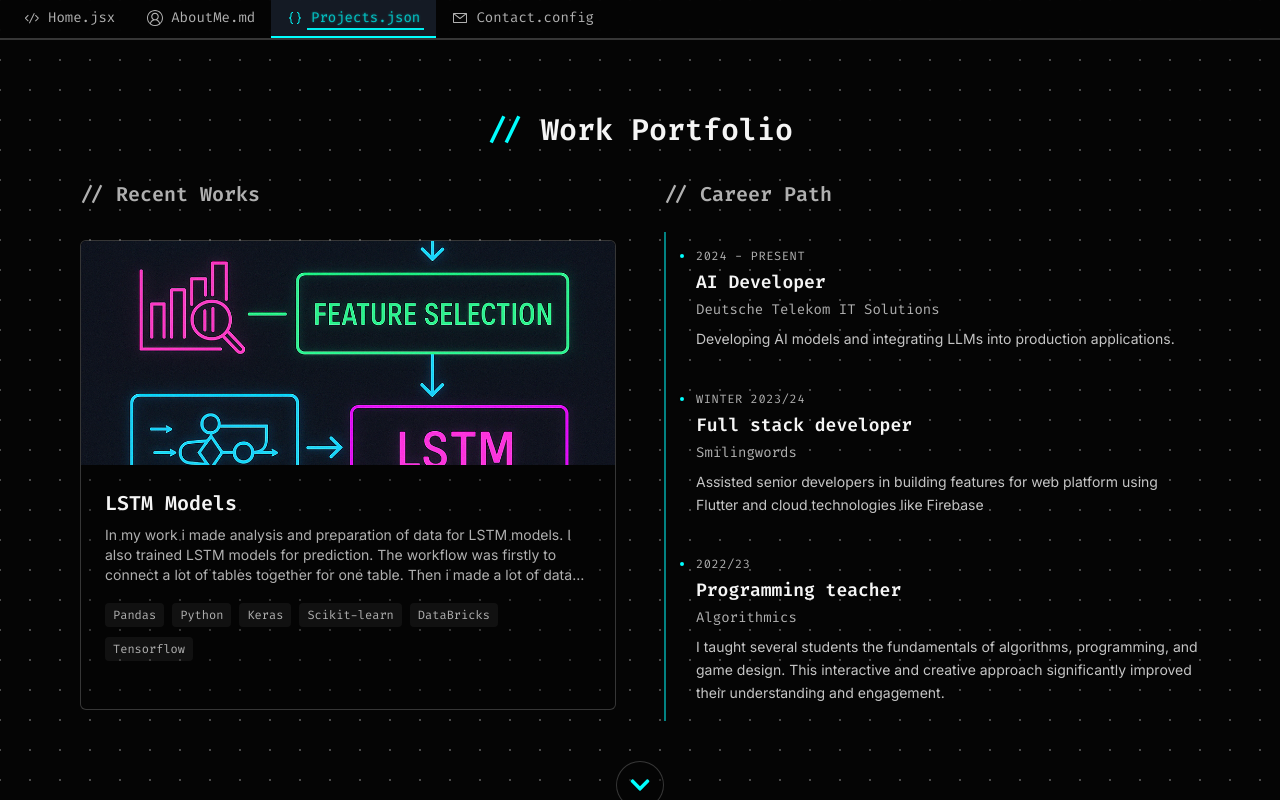
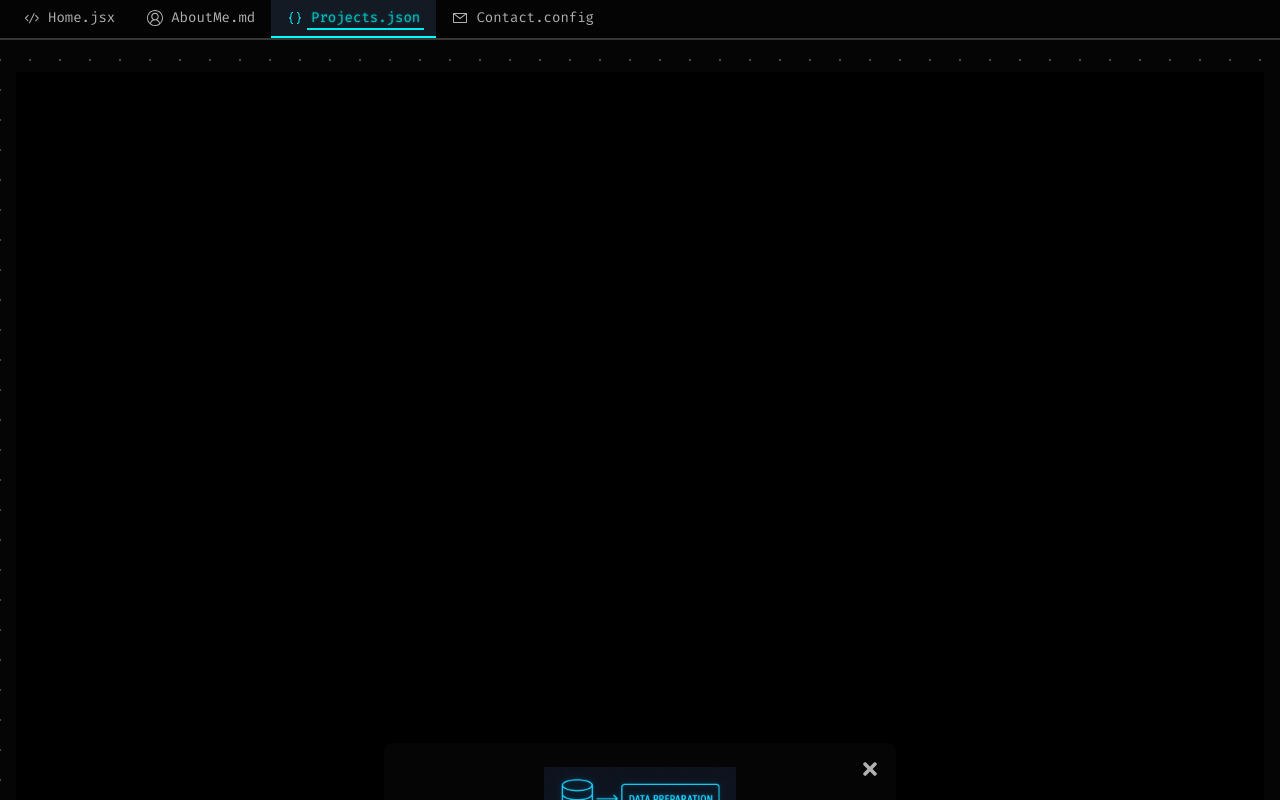
Before and after one commit to Dospalko/glitch-portfolio, a React (Vite) app: page /projects in a window 1280 px wide. Both pictures are taken after a click on the element 348 px from the left and 475 px from the top of the page. Shown: the top 800 px of the page. Built offline with nearby package versions, Linux system fonts and the light colour scheme; a web font is replaced by a local one.

Commit message:
feat: popup working now somehow

```diff
--- a/src/pages/ProjectsPage.jsx
+++ b/src/pages/ProjectsPage.jsx
@@ -1,16 +1,14 @@
-import React from 'react';
-import { useState } from 'react';
-import { AnimatePresence } from 'framer-motion';
+import React, { useState } from 'react';
+import { AnimatePresence, motion } from 'framer-motion';
 import ProjectCard from '../components/ProjectCard';
 import { projectsData } from '../data/projects';
-import { motion } from 'framer-motion';
-import { FaChevronDown, FaBriefcase } from "react-icons/fa"; // Pridaný FaBriefcase
+import { FaChevronDown, FaBriefcase, FaTimes } from 'react-icons/fa';
 import { glitchyPageTransitionVariants } from '../utils/motionVariants';
 
-// Konštanta pre offset výšky hlavičky, aby sa zabezpečilo správne scrollovanie
+// Offset for header height when scrolling
 const HEADER_HEIGHT_OFFSET = 90;
 
-// --- Dummy dáta pracovných skúseností (nahradiť skutočnými dátami) ---
+// Dummy work experience data
 const workExperienceData = [
   {
     id: 1,
@@ -24,27 +22,24 @@ const workExperienceData = [
     title: "Full stack developer",
     company: "Smilingwords",
     dates: "Winter 2023/24",
-    description: "Assisted senior developers in building features for web platform using Flutter and cloud technologies like Firebase"
+    description: "Assisted senior developers in building features for web platform using Flutter and cloud technologies like Firebase."
   },
   {
     id: 3,
     title: "Programming teacher",
     company: "Algorithmics",
     dates: "2022/23",
-    description: "I taught several students the fundamentals of algorithms, programming, and game design. This interactive and creative approach significantly improved their understanding and engagement."
+    description: "Taught fundamentals of algorithms, programming, and game design—boosting student engagement and understanding."
   }
 ];
 
-// Komponent pre tlačidlo, ktoré scrolluje na ďalšiu sekciu
+// Scroll-to-next-section button
 const ScrollButton = ({ nextSectionId }) => {
   const handleClick = () => {
     const nextSection = document.getElementById(nextSectionId);
     if (nextSection) {
-      const elementPosition = nextSection.getBoundingClientRect().top;
-      const offsetPosition = elementPosition + window.pageYOffset - HEADER_HEIGHT_OFFSET;
-      window.scrollTo({ top: offsetPosition, behavior: "smooth" });
-    } else {
-      console.warn(`Scroll target element not found: #${nextSectionId}`);
+      const top = nextSection.getBoundingClientRect().top + window.pageYOffset - HEADER_HEIGHT_OFFSET;
+      window.scrollTo({ top, behavior: 'smooth' });
     }
   };
 
@@ -55,32 +50,41 @@ const ScrollButton = ({ nextSectionId }) => {
         scale: 1.1,
         y: [-1, -3, -1, -3, -2],
         x: [0, 1, -1, 1, 0],
-        filter: `drop-shadow(0 0 6px var(--color-accent-glitch))`,
-        transition: { y: { duration: 0.3, repeat: Infinity }, x: { duration: 0.2, repeat: Infinity }, scale: { duration: 0.2 }, filter: { duration: 0.2 } }
+        filter: 'drop-shadow(0 0 6px var(--color-accent-glitch))',
+        transition: { y: { duration: 0.3, repeat: Infinity }, x: { duration: 0.2, repeat: Infinity } }
       }}
-      whileTap={{ scale: 0.90, filter: `brightness(0.7)` }}
-      transition={{ type: "spring", stiffness: 400, damping: 17 }}
-      className="p-3 mb-10 md:mb-12 border border-[var(--color-border-subtle)] rounded-full text-[var(--color-accent-glitch)] hover:border-[var(--color-accent-glitch)] z-20 backdrop-blur-sm bg-[var(--color-background)]/50"
-      aria-label={`Scroll down to ${nextSectionId.replace('-', ' ')} section`}
+      whileTap={{ scale: 0.9, filter: 'brightness(0.7)' }}
+      transition={{ type: 'spring', stiffness: 400, damping: 17 }}
+      className="absolute bottom-4 left-1/2 transform -translate-x-1/2 p-3 border border-[var(--color-border-subtle)] rounded-full text-[var(--color-accent-glitch)] bg-[var(--color-background)]/50 backdrop-blur-sm z-20"
+      aria-label={`Scroll to ${nextSectionId}`}
     >
       <FaChevronDown size={22} />
     </motion.button>
   );
 };
 
-// Variants pre animácie celého kontajnera a jednotlivých položiek
+// Animation variants
 const containerVariants = {
   hidden: { opacity: 0 },
-  show: { opacity: 1, transition: { staggerChildren: 0.1 } },
+  show:   { opacity: 1, transition: { staggerChildren: 0.1 } },
 };
 const itemVariants = {
-  hidden: { opacity: 0, y: 25, filter: "blur(3px)" },
-  show: { opacity: 1, y: 0, filter: "blur(0px)", transition: { duration: 0.4, ease: "easeOut" } },
+  hidden: { opacity: 0, y: 25, filter: 'blur(3px)' },
+  show:   { opacity: 1, y: 0, filter: 'blur(0)', transition: { duration: 0.4, ease: 'easeOut' } },
+};
+const timelineItemVariants = {
+  hidden: { opacity: 0, x: -20 },
+  show:   { opacity: 1, x: 0, transition: { duration: 0.5 } },
 };
 
-const timelineItemVariants = {
-  hidden: { opacity: 0, x: -20 },
-  show: { opacity: 1, x: 0, transition: { duration: 0.5 } }
+// Modal animations
+const backdropVariants = {
+  hidden:  { opacity: 0 },
+  visible: { opacity: 1 }
+};
+const modalVariants = {
+  hidden:  { y: '-10%', opacity: 0 },
+  visible: { y: '0%', opacity: 1, transition: { type: 'spring', stiffness: 300 } }
 };
 
 const ProjectsPage = () => {
@@ -88,123 +92,89 @@ const ProjectsPage = () => {
 
   const closeModal = () => setSelectedProject(null);
 
-  const workProjects = projectsData.filter(p => p.category === "work");
-  const personalProjects = projectsData.filter(p => p.category === "personal");
+  // Separate work and personal projects
+  const workProjects = projectsData.filter(p => p.category === 'work');
+  const personalProjects = projectsData.filter(p => p.category === 'personal');
   const displayedWorkProjects = workProjects.slice(0, 2);
 
   return (
     <motion.section
       id="projects-page"
-      className="py-16 md:py-10 w-full overflow-hidden"
+      className="py-16 md:py-10 overflow-hidden w-full"
       variants={glitchyPageTransitionVariants}
       initial="initial"
       animate="animate"
       exit="exit"
     >
       <div className="max-w-6xl mx-auto px-4">
+
+        {/* WORK + EXPERIENCE */}
         <motion.div
-          id="work-section-container" // Premenovaný ID pre väčšiu prehľadnosť
-          className="mb-24 md:mb-24 flex flex-col items-center"
+          className="mb-24 flex flex-col items-center"
           initial={{ opacity: 0, y: 10 }}
           animate={{ opacity: 1, y: 0 }}
           transition={{ delay: 0.1, duration: 0.4 }}
         >
-          <motion.h3 className="text-2xl md:text-3xl font-bold font-mono mb-8 mt-0 text-center glitch-text">
+          <motion.h3 className="text-2xl md:text-3xl font-bold font-mono mb-8 text-center glitch-text">
             <span className="text-[var(--color-accent-glitch)]">//</span> Work Portfolio
           </motion.h3>
 
-          {/* Flex kontajner pre ľavú (projekty) a pravú (skúsenosti) kolónu */}
-          <div className="flex flex-col md:flex-row md:items-start gap-10 md:gap-12 mb-10 w-full">
-            {/* --- Ľavá kolóna: Pracovné projekty --- */}
-            <div className="w-full md:w-7/12 lg:w-1/2 mx-auto flex flex-col space-y-8">
-              {/* Obrázok nad sekciou Recent Work */}
-
-              <h4 className="text-xl font-semibold font-mono text-[var(--color-text-secondary)] text-center md:text-left">
+          <div className="flex flex-col md:flex-row gap-10 md:gap-12 w-full">
+            {/* Recent Work */}
+            <div className="w-full md:w-7/12 lg:w-1/2 flex flex-col space-y-8">
+              <h4 className="text-xl font-semibold font-mono text-[var(--color-text-secondary)]">
                 // Recent Works
               </h4>
               {displayedWorkProjects.length > 0 ? (
-                <motion.div
-                  className="flex flex-col gap-8 md:gap-10 w-full"
-                  variants={containerVariants}
-                  initial="hidden"
-                  animate="show"
-                >
-                  {displayedWorkProjects.map((project) => (
+                <motion.div variants={containerVariants} initial="hidden" animate="show" className="flex flex-col gap-8">
+                  {displayedWorkProjects.map(project => (
                     <motion.div key={project.id} variants={itemVariants}>
-                      <ProjectCard project={project} />
+                      <div onClick={() => setSelectedProject(project)} className="cursor-pointer">
+                        <ProjectCard project={project} />
+                      </div>
                     </motion.div>
                   ))}
                 </motion.div>
               ) : (
-                <motion.p
-                  initial={{ opacity: 0 }}
-                  animate={{ opacity: 1 }}
-                  className="text-center md:text-left text-[var(--color-text-secondary)] font-mono"
-                >
-                  // No recent work projects to display.
-                </motion.p>
+                <p className="text-[var(--color-text-secondary)] font-mono">No recent work projects.</p>
               )}
             </div>
 
-            {/* --- Pravá kolóna: Timeline pracovných skúseností --- */}
+            {/* Career Path */}
             <div className="w-full md:w-5/12 lg:w-1/2">
-              <h4 className="text-xl font-semibold font-mono text-[var(--color-text-secondary)] text-center md:text-left mb-6">
+              <h4 className="text-xl font-semibold font-mono text-[var(--color-text-secondary)] mb-6">
                 // Career Path
               </h4>
               {workExperienceData.length > 0 ? (
                 <div className="relative pl-8 py-4">
-                  {/* Vertikálna čiara */}
                   <div className="absolute top-0 bottom-0 left-0 w-0.5 bg-[var(--color-accent-glitch)]/50"></div>
-                  {/* Timeline položky */}
-                  <motion.div
-                    variants={containerVariants}
-                    initial="hidden"
-                    animate="show"
-                    className="space-y-10"
-                  >
-                    {workExperienceData.map((exp) => (
-                      <motion.div key={exp.id} className="relative" variants={timelineItemVariants}>
-                        {/* Bod na čiare */}
+                  <motion.div variants={containerVariants} initial="hidden" animate="show" className="space-y-10">
+                    {workExperienceData.map(exp => (
+                      <motion.div key={exp.id} variants={timelineItemVariants} className="relative">
                         <div className="absolute -left-[calc(1rem+2px)] top-1 w-2 h-2 rounded-full bg-[var(--color-accent-glitch)] border-2 border-[var(--color-background)]"></div>
-                        {/* Obsah */}
-                        <p className="text-xs font-mono uppercase tracking-wider text-[var(--color-text-secondary)] mb-1">
-                          {exp.dates}
-                        </p>
-                        <h5 className="text-lg font-bold font-mono text-[var(--color-text-primary)] mb-1">
-                          {exp.title}
-                        </h5>
-                        <p className="text-sm font-mono text-[var(--color-text-secondary)] mb-2">
-                          {exp.company}
-                        </p>
-                        <p className="text-sm leading-relaxed text-[var(--color-text-primary)]/80">
-                          {exp.description}
-                        </p>
+                        <p className="text-xs font-mono uppercase text-[var(--color-text-secondary)] mb-1">{exp.dates}</p>
+                        <h5 className="text-lg font-bold font-mono text-[var(--color-text-primary)] mb-1">{exp.title}</h5>
+                        <p className="text-sm font-mono text-[var(--color-text-secondary)] mb-2">{exp.company}</p>
+                        <p className="text-sm leading-relaxed text-[var(--color-text-primary)]/80">{exp.description}</p>
                       </motion.div>
                     ))}
                   </motion.div>
                 </div>
               ) : (
-                <motion.p
-                  initial={{ opacity: 0 }}
-                  animate={{ opacity: 1 }}
-                  className="text-center md:text-left text-[var(--color-text-secondary)] font-mono"
-                >
-                  // No work experience listed yet.
-                </motion.p>
+                <p className="text-[var(--color-text-secondary)] font-mono">No work experience listed.</p>
               )}
             </div>
           </div>
 
-          {/* ScrollButton sa zobrazí, ak sú dostupné osobné projekty a aspoň jeden z pracovných projektov/skúseností */}
-          {personalProjects.length > 0 && (workProjects.length > 0 || workExperienceData.length > 0) && (
+          {(personalProjects.length > 0) && (
             <ScrollButton nextSectionId="personal-projects" />
           )}
         </motion.div>
 
-        {/* Oddeľovač, ktorý sa zobrazí len ak sú obidve sekcie (work/exp a personal projects) */}
-        {(workProjects.length > 0 || workExperienceData.length > 0) && personalProjects.length > 0 && (
+        {/* DIVIDER */}
+        {(workProjects.length || workExperienceData.length) && personalProjects.length && (
           <motion.div
-            className="relative my-20 md:my-24 flex justify-center items-center"
+            className="relative my-20 flex justify-center items-center"
             initial={{ opacity: 0 }}
             whileInView={{ opacity: 1 }}
             viewport={{ once: true, amount: 0.5 }}
@@ -212,38 +182,32 @@ const ProjectsPage = () => {
           >
             <motion.div
               className="w-full h-px bg-[var(--color-border-subtle)]"
-              animate={{ x: [0, -5, 5, -5, 5, 0], opacity: [1, 0.8, 1, 0.8, 1, 1] }}
-              transition={{ duration: 1.5, ease: "easeInOut", repeat: Infinity }}
+              animate={{ x: [0, -5, 5, -5, 5, 0], opacity: [1,0.8,1,0.8,1,1] }}
+              transition={{ duration: 1.5, ease: 'easeInOut', repeat: Infinity }}
             />
             <motion.span
               className="absolute px-4 bg-[var(--color-background)] font-mono text-sm text-[var(--color-text-secondary)] glitch-text"
-              animate={{ x: [0, 2, -2, 2, -2, 0], opacity: [1, 0.85, 1, 0.85, 1, 1] }}
-              transition={{ duration: 1.2, ease: "easeInOut", repeat: Infinity }}
+              animate={{ x: [0,2,-2,2,-2,0], opacity: [1,0.85,1,0.85,1,1] }}
+              transition={{ duration: 1.2, ease: 'easeInOut', repeat: Infinity }}
             >
               // personal_ventures //
             </motion.span>
           </motion.div>
         )}
 
-        {/* Sekcia osobných projektov */}
+        {/* PERSONAL PROJECTS */}
         <motion.div
           id="personal-projects"
           initial={{ opacity: 0, y: 10 }}
           whileInView={{ opacity: 1, y: 0 }}
           viewport={{ once: true, amount: 0.1 }}
           transition={{ duration: 0.4 }}
-          className={(workProjects.length > 0 || workExperienceData.length > 0) && personalProjects.length > 0 ? "" : "mt-16"}
         >
           <motion.h3 className="text-2xl md:text-3xl font-bold font-mono mb-8 text-center glitch-text">
             <span className="text-[var(--color-accent-glitch)]">//</span> Personal Side Projects
           </motion.h3>
           {personalProjects.length > 0 ? (
-              <motion.div
-              className="grid grid-cols-1 md:grid-cols-2 lg:grid-cols-3 gap-8 md:gap-10 w-full"
-              variants={containerVariants}
-              initial="hidden"
-              animate="show"
-            >
+            <motion.div variants={containerVariants} initial="hidden" animate="show" className="grid grid-cols-1 md:grid-cols-2 lg:grid-cols-3 gap-8">
               {personalProjects.map(project => (
                 <motion.div key={project.id} variants={itemVariants}>
                   <div onClick={() => setSelectedProject(project)} className="cursor-pointer">
@@ -253,31 +217,27 @@ const ProjectsPage = () => {
               ))}
             </motion.div>
           ) : (
-            <motion.p
-              initial={{ opacity: 0 }}
-              animate={{ opacity: 1 }}
-              className="text-center text-[var(--color-text-secondary)] font-mono"
-            >
-              // No personal side projects available at the moment.
-            </motion.p>
+            <p className="text-center text-[var(--color-text-secondary)] font-mono">
+              No personal side projects available.
+            </p>
           )}
         </motion.div>
+      </div>
 
-      </div>
+      {/* MODAL POPUP */}
       <AnimatePresence>
         {selectedProject && (
           <motion.div
             className="fixed inset-0 bg-black bg-opacity-60 flex items-center justify-center z-50"
-            variants={backdrop}
+            variants={backdropVariants}
             initial="hidden"
             animate="visible"
             exit="hidden"
           >
             <motion.div
               className="bg-[var(--color-background)] rounded-lg shadow-lg max-w-lg w-full mx-4 p-6 relative"
-              variants={modalAnim}
+              variants={modalVariants}
             >
-              {/* Close Button */}
               <button
                 onClick={closeModal}
                 className="absolute top-4 right-4 text-[var(--color-text-secondary)] hover:text-[var(--color-accent-glitch)]"
@@ -285,8 +245,6 @@ const ProjectsPage = () => {
               >
                 <FaTimes size={20} />
               </button>
-
-              {/* Project Details */}
               <img
                 src={selectedProject.imageUrl}
                 alt={selectedProject.title}
@@ -296,7 +254,9 @@ const ProjectsPage = () => {
               <h2 className="text-2xl font-bold font-mono mb-2 text-[var(--color-text-primary)]">
                 {selectedProject.title}
               </h2>
-              <p className="text-[var(--color-text-secondary)] mb-4">{selectedProject.description}</p>
+              <p className="text-[var(--color-text-secondary)] mb-4">
+                {selectedProject.description}
+              </p>
               <div className="flex flex-wrap mb-4">
                 {selectedProject.tags.map(tag => (
                   <span
```
